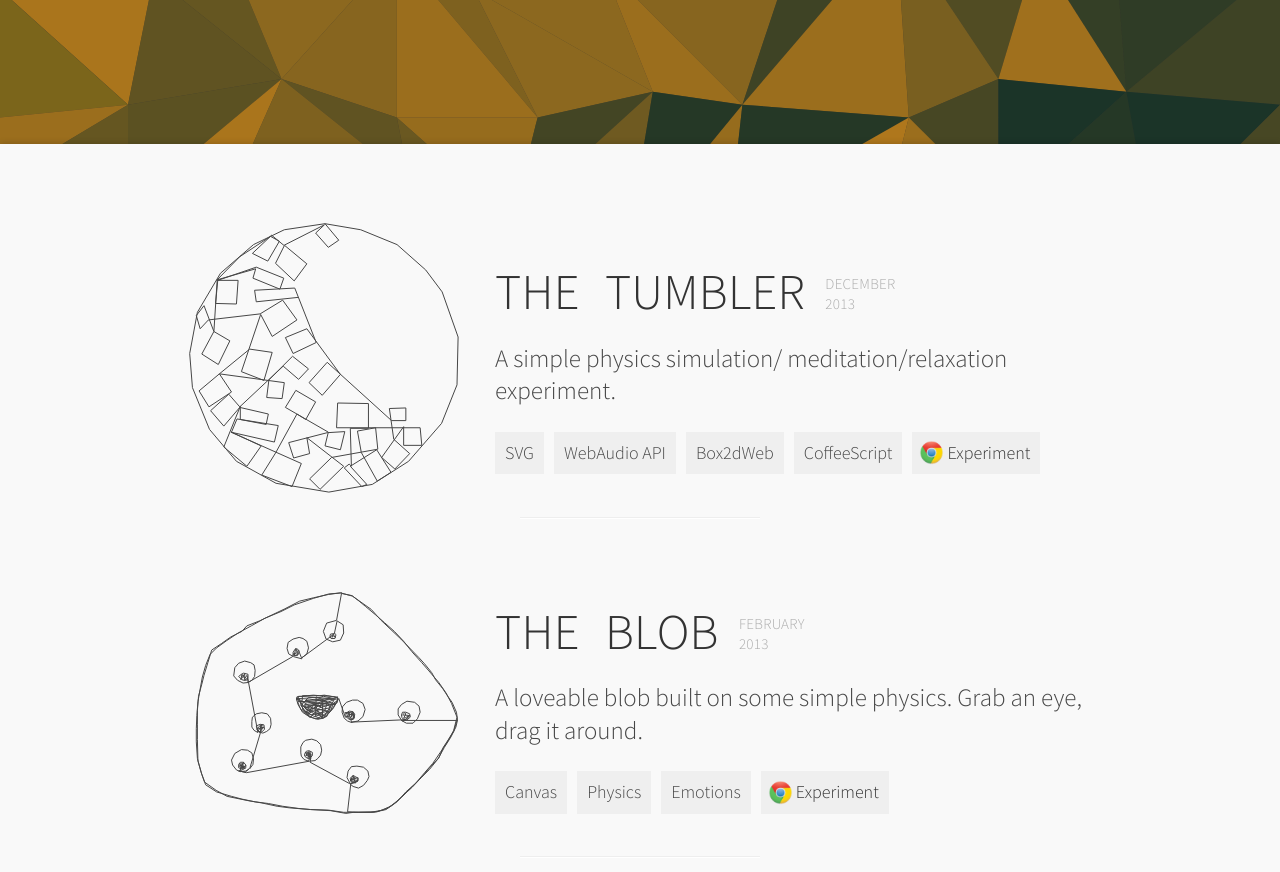
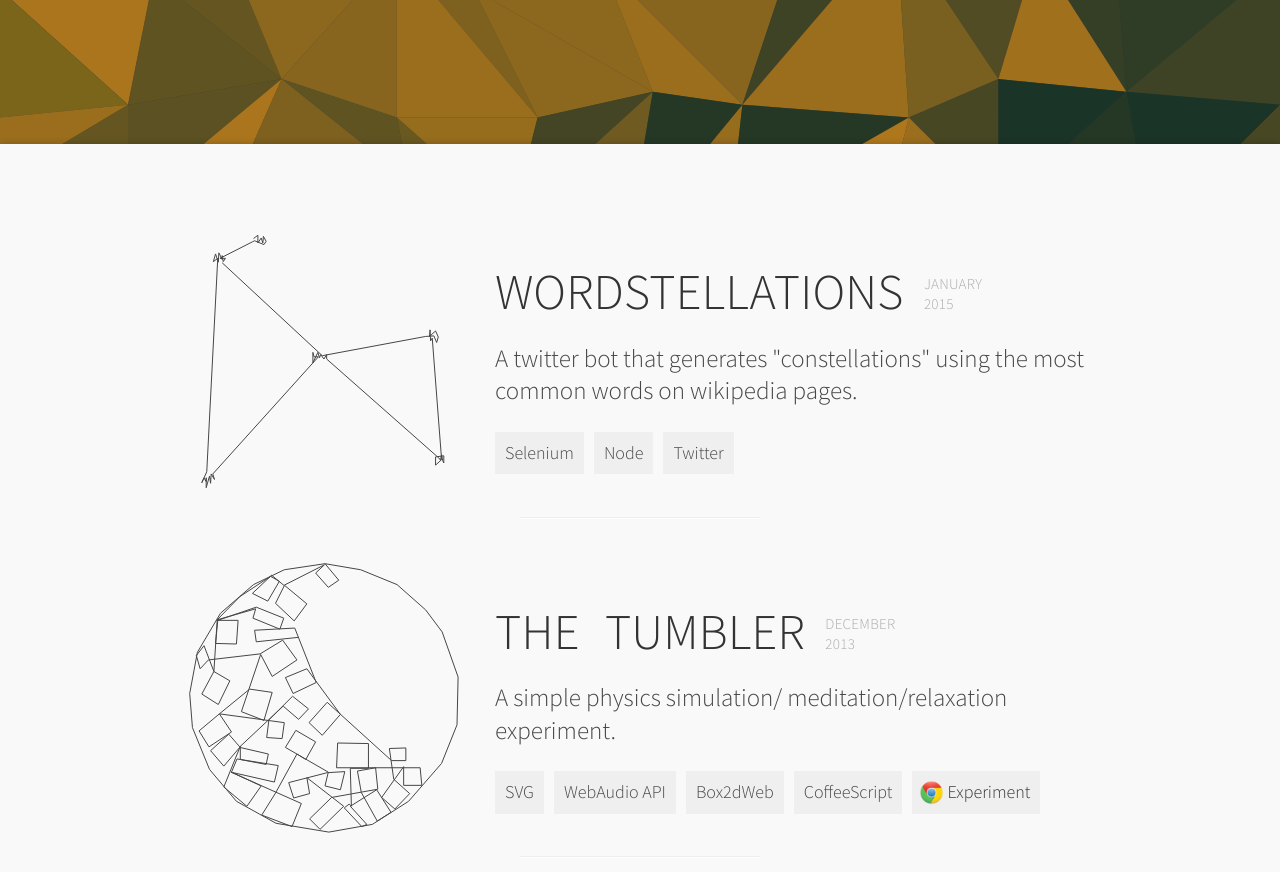
Before and after one commit to ndrwhr/andrewhoyer, a Jekyll site: the page built from index.html, in a window 1280 px wide and 900 px high, scrolled down 531 px. Shown: the top 872 px of the window. Built offline with Jekyll 4.4.1, drawn with Linux system fonts in a browser that asks for light colours; some of the changed lines change nothing that is shown.

Commit message:
Adding an experiment entry for my wordstellations twitter bot.

```diff
--- a/_data/experiments.yml
+++ b/_data/experiments.yml
@@ -1,4 +1,13 @@
 ---
+- name:     Wordstellations
+  date:     January 2015
+  url:      https://twitter.com/wordstellations
+  points:   "[[-0.26,-0.438],[-0.244,-0.45],[-0.244,-0.422],[-0.232,-0.44],[-0.226,-0.422],[-0.224,-0.446],[-0.214,-0.428],[-0.222,-0.416],[-0.256,-0.43],[-0.264,-0.426],[-0.382,-0.366],[-0.362,-0.366],[-0.37,-0.354],[-0.374,-0.376],[-0.374,-0.362],[-0.386,-0.386],[-0.388,-0.352],[-0.398,-0.382],[-0.406,-0.354],[-0.39,-0.366],[-0.43,0.41],[-0.448,0.45],[-0.44,0.432],[-0.432,0.446],[-0.432,0.432],[-0.432,0.468],[-0.42,0.426],[-0.416,0.452],[-0.414,0.418],[-0.402,0.438],[-0.408,0.418],[-0.024,-0.008],[-0.04,-0.008],[-0.044,-0.024],[-0.044,0.014],[-0.026,-0.024],[-0.02,-0.004],[-0.016,-0.016],[-0.004,0],[0.006,-0.016],[0.006,0],[0.414,0.36],[0.42,0.368],[0.424,0.348],[0.428,0.37],[0.432,0.378],[0.432,0.352],[0.402,0.356],[0.402,0.386],[0.424,0.366],[0.39,-0.076],[0.384,-0.066],[0.382,-0.106],[0.38,-0.082],[0.402,-0.102],[0.412,-0.08],[0.406,-0.06],[0.396,-0.084],[0.366,-0.082],[-0.01,-0.012],[-0.374,-0.35]]"
+  description: A twitter bot that generates "constellations" using the most common words on wikipedia pages.
+  tags:
+    - Selenium
+    - Node
+    - Twitter
 - name:     The Tumbler
   date:     December 2013
   url:      /experiments/tumbler/
```
